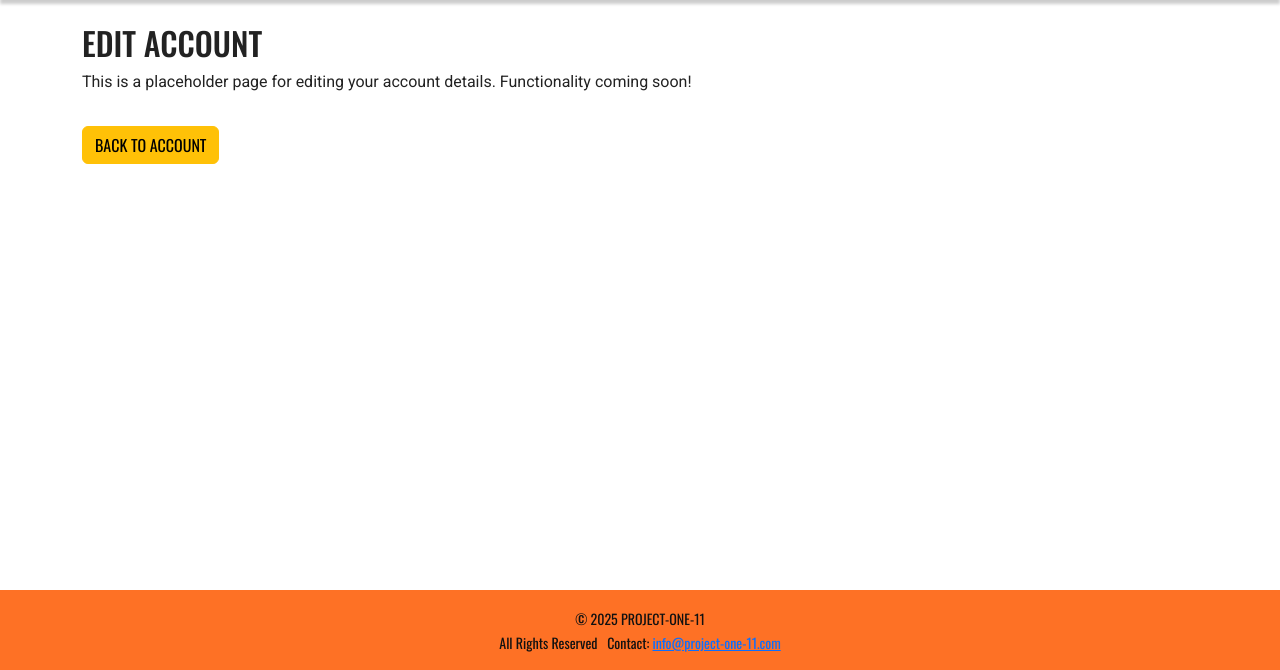
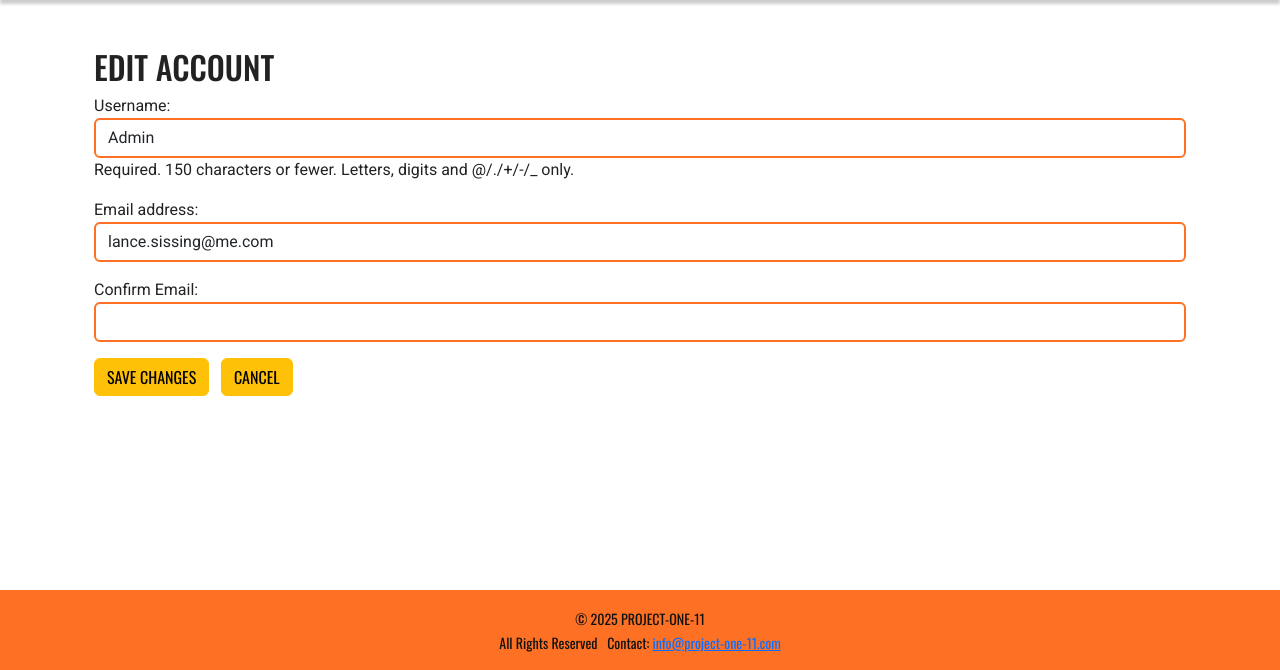
Before and after one commit to LanceSissing/Project-One-11, a Django app: page /marketplace/account/edit/ in a window 1280 px wide. Shown: the part 130-800 px from the top of the page. Run offline with Django 5.2, Linux system fonts and the light colour scheme; a user stored in the database is signed in.

Commit message:
Add semantic HTML structure to pages requiring

```diff
--- a/accounts/templates/edit_account.html
+++ b/accounts/templates/edit_account.html
@@ -1,6 +1,14 @@
 {% extends 'base.html' %}
 {% block content %}
-  <h2>EDIT ACCOUNT</h2>
-  <p>This is a placeholder page for editing your account details. Functionality coming soon!</p>
-  <a href="{% url 'account' %}" class="btn btn-warning mt-3">BACK TO ACCOUNT</a>
+  <section aria-labelledby="edit-account-heading" class="container mt-4">
+    <h2 id="edit-account-heading">EDIT ACCOUNT</h2>
+    <form method="post" novalidate>
+      {% csrf_token %}
+      {{ form.as_p }}
+      <nav class="mt-3">
+        <button type="submit" class="btn btn-warning">SAVE CHANGES</button>
+        <a href="{% url 'account' %}" class="btn btn-warning ms-2">CANCEL</a>
+      </nav>
+    </form>
+  </section>
 {% endblock %}
--- a/accounts/templates/marketplace/sent_messages.html
+++ b/accounts/templates/marketplace/sent_messages.html
@@ -1,10 +1,11 @@
 {% extends 'base.html' %}
 {% block content %}
-  <h2>SENT MESSAGES</h2>
+  <section aria-labelledby="sent-messages-heading" class="container">
+    <h2 id="sent-messages-heading">SENT MESSAGES</h2>
     <a href="{% url 'messages_inbox' %}" class="btn btn-warning mb-3">VIEW INBOX</a>
     <a href="/" class="btn btn-warning mb-3 ms-2">RETURN TO LISTINGS</a>
     {% if messages %}
-    <ul class="list-group">
+      <ul class="list-group" aria-label="Sent messages">
         {% for message in messages %}
           <li class="list-group-item">
             <a href="{% url 'message_detail' message.id %}"><strong>{{ message.subject }}</strong></a>
@@ -18,4 +19,5 @@
     {% else %}
       <p>You have not sent any messages yet.</p>
     {% endif %}
+  </section>
 {% endblock %}
--- a/marketplace/forms.py
+++ b/marketplace/forms.py
@@ -1,5 +1,6 @@
 from django import forms
 from .models import Message, Item
+from django.contrib.auth import get_user_model
 
 class MessageForm(forms.ModelForm):
     class Meta:
@@ -24,3 +25,26 @@ class ItemForm(forms.ModelForm):
             'description': forms.Textarea(attrs={'class': 'form-control'}),
             'price': forms.NumberInput(attrs={'class': 'form-control'}),
         }
+
+class EditAccountForm(forms.ModelForm):
+    email2 = forms.EmailField(
+        label="Confirm Email",
+        widget=forms.EmailInput(attrs={'class': 'form-control'})
+    )
+
+    class Meta:
+        model = get_user_model()
+        fields = ['username', 'email']
+
+        widgets = {
+            'username': forms.TextInput(attrs={'class': 'form-control'}),
+            'email': forms.EmailInput(attrs={'class': 'form-control'}),
+        }
+
+    def clean(self):
+        cleaned_data = super().clean()
+        email = cleaned_data.get("email")
+        email2 = cleaned_data.get("email2")
+        if email and email2 and email != email2:
+            self.add_error('email2', "Email addresses do not match.")
+        return cleaned_data
--- a/marketplace/views.py
+++ b/marketplace/views.py
@@ -1,7 +1,7 @@
 from django.shortcuts import render, redirect, get_object_or_404
 from django.contrib.auth.decorators import login_required
 from .models import Item, Message
-from .forms import MessageForm
+from .forms import MessageForm, EditAccountForm
 from django.db.models import Q
 
 @login_required
@@ -56,11 +56,6 @@ def delete_message(request, message_id):
     return redirect('message_detail', message_id=message_id)
 
 
-from django.shortcuts import render, redirect, get_object_or_404
-from django.contrib.auth.decorators import login_required
-from .models import Item, Message
-from .forms import MessageForm
-
 @login_required
 def send_message(request, item_id):
     item = get_object_or_404(Item, pk=item_id)
@@ -77,10 +72,14 @@ def send_message(request, item_id):
     else:
         form = MessageForm()
     return render(request, 'marketplace/send_message.html', {'form': form, 'item': item, 'recipient': recipient})
-from django.shortcuts import render
 
+@login_required
 def edit_account_view(request):
-    # Placeholder view for now
-    return render(request, 'edit_account.html')
-
-# Create your views here.
+    if request.method == 'POST':
+        form = EditAccountForm(request.POST, instance=request.user)
+        if form.is_valid():
+            form.save()
+            return redirect('account')  # Redirect to the account page after saving
+    else:
+        form = EditAccountForm(instance=request.user)
+    return render(request, 'edit_account.html', {'form': form})
```
Also changed, not shown: templates/marketplace/inbox.html (+6 -3 lines), db.sqlite3. Lines whose indentation alone changed are shown as unchanged.
